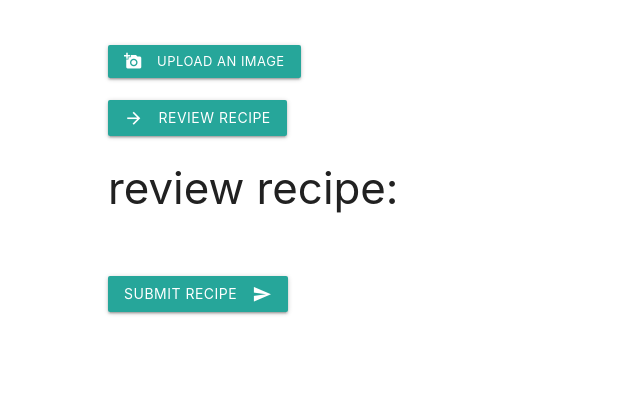
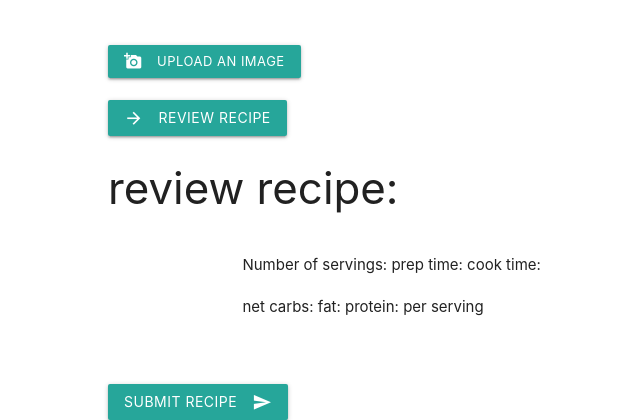
Before and after one commit to cvdebeer/ms3_cc, a Flask app: page /add_recipe in a window 1280 px wide. Shown: the part 1464-1884 px from the top of the page, without its empty margins (84-724 px from the left). Before the commit the page ends 1779 px from the top, so only its background shows below. Run offline with Flask 2, Linux system fonts and the light colour scheme; data that the repository does not hold is empty; some libraries are stand-ins or nearby versions.

Commit message:
add-recipe details

```diff
--- a/static/js/main.js
+++ b/static/js/main.js
@@ -4,7 +4,8 @@
 const addMethod = document.querySelector('#add-method')
 const pic = document.querySelector('#fileInput');
 const picUpload = document.querySelector('#pic-upload');
-
+const review = document.querySelector('#review_recipe');
+const info = document.querySelector('#recipe-info');
 
 let ingredients = [];
 let methods = [];
@@ -34,6 +35,29 @@
     pic.click();
 }
 
+function reviewRecipe() {
+    let name = document.getElementById('recipe_name').value;
+    let serve = document.getElementById('servings').value;
+    let prep = document.getElementById('prep_time').value;
+    let cook = document.getElementById('cook_time').value;
+    let rate = document.getElementById('rating').value;
+    let carb = document.getElementById('carbs').value;
+    let fats = document.getElementById('fat').value;
+    let pro = document.getElementById('protein').value;
+
+    document.getElementById('display-r-n').innerHTML = name;
+    document.getElementById('display-serv').innerHTML = serve;
+    document.getElementById('display-prep').innerHTML = prep;
+    document.getElementById('display-cook').innerHTML = cook;
+    document.getElementById('display-carb').innerHTML = carb;
+    document.getElementById('display-fat').innerHTML = fats;
+    document.getElementById('display-pro').innerHTML = pro;
+    document.getElementById('display-rating').innerHTML = rate;
+    console.log(name);
+}
+
+
 addIngredient.addEventListener('click', addIngLine);
 plusMethod.addEventListener('click', addingMethod);
 picUpload.addEventListener('click', imageUpload);
+review.addEventListener('click', reviewRecipe);
--- a/templates/addrecipe.html
+++ b/templates/addrecipe.html
@@ -139,7 +139,7 @@
 
         <br>
         <br>
-        <div>
+        <div id='review_recipe'>
             <a class="waves-effect waves-light btn"><i class="material-icons left">arrow_forward</i>Review
                 Recipe</a>
         </div>
@@ -148,7 +148,22 @@
     <div class="review">
         <div class="row">
             <h3>review recipe:</h3>
-
+        </div>
+        <div class="container" id="recipe-info">
+            <h4><strong><u id="display-r-n"></u></strong></h4>
+            <div class="row">
+                <span>Number of servings: <span><u id="display-serv"></u></span></span>
+                <span> prep time: <span><u id="display-prep"></u></span></span>
+                <span> cook time: <span><u id="display-cook"></u></span></span>
+            </div>
+            <div class="row">
+                <span>net carbs: <span><u id="display-carb"></u></span></span>
+                <span> fat: <span><u id="display-fat"></u></span></span>
+                <span> protein: <span><u id="display-pro"></u></span></span>
+                <span>per serving</span>
+                <span id="display-rating"></span>
+            </div>
+        </div>
         <br>
         <br>
         <div>
```
Lines whose indentation alone changed are shown as unchanged.
